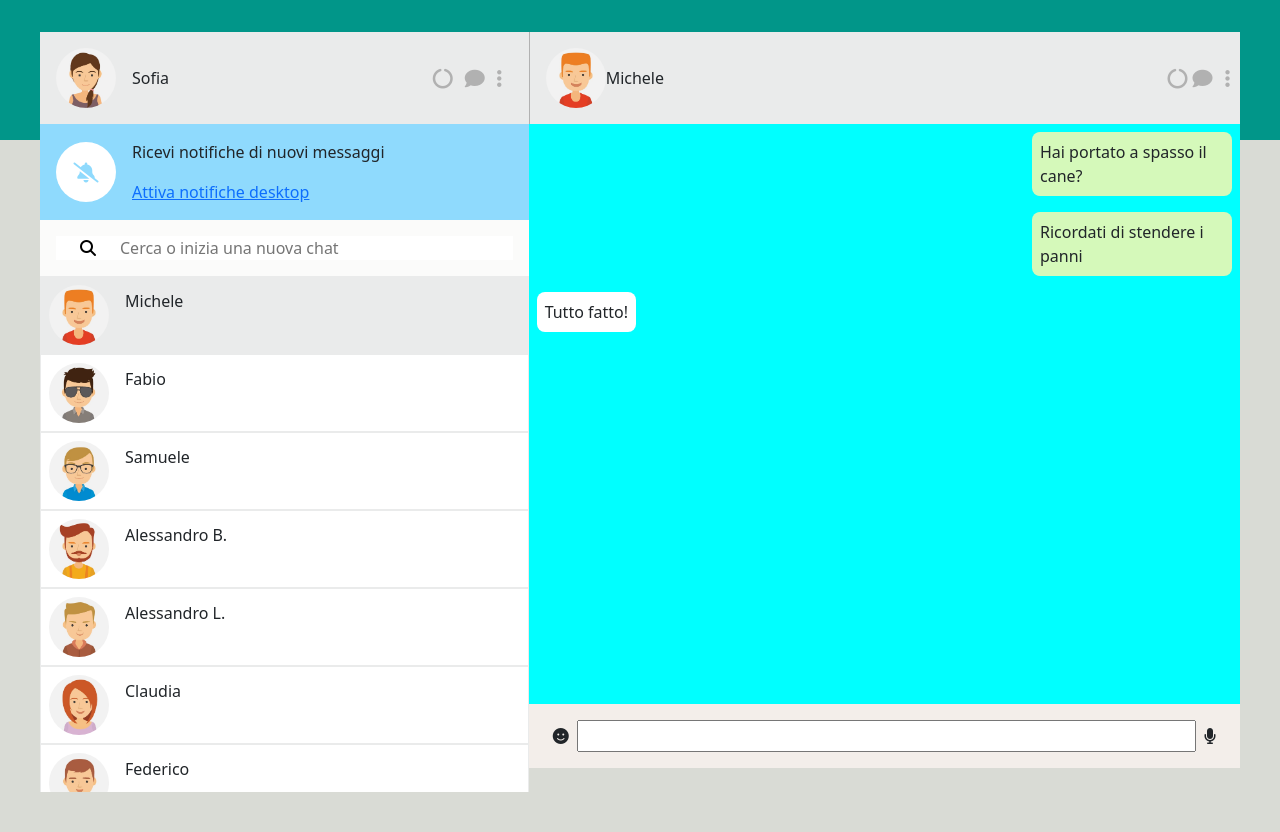
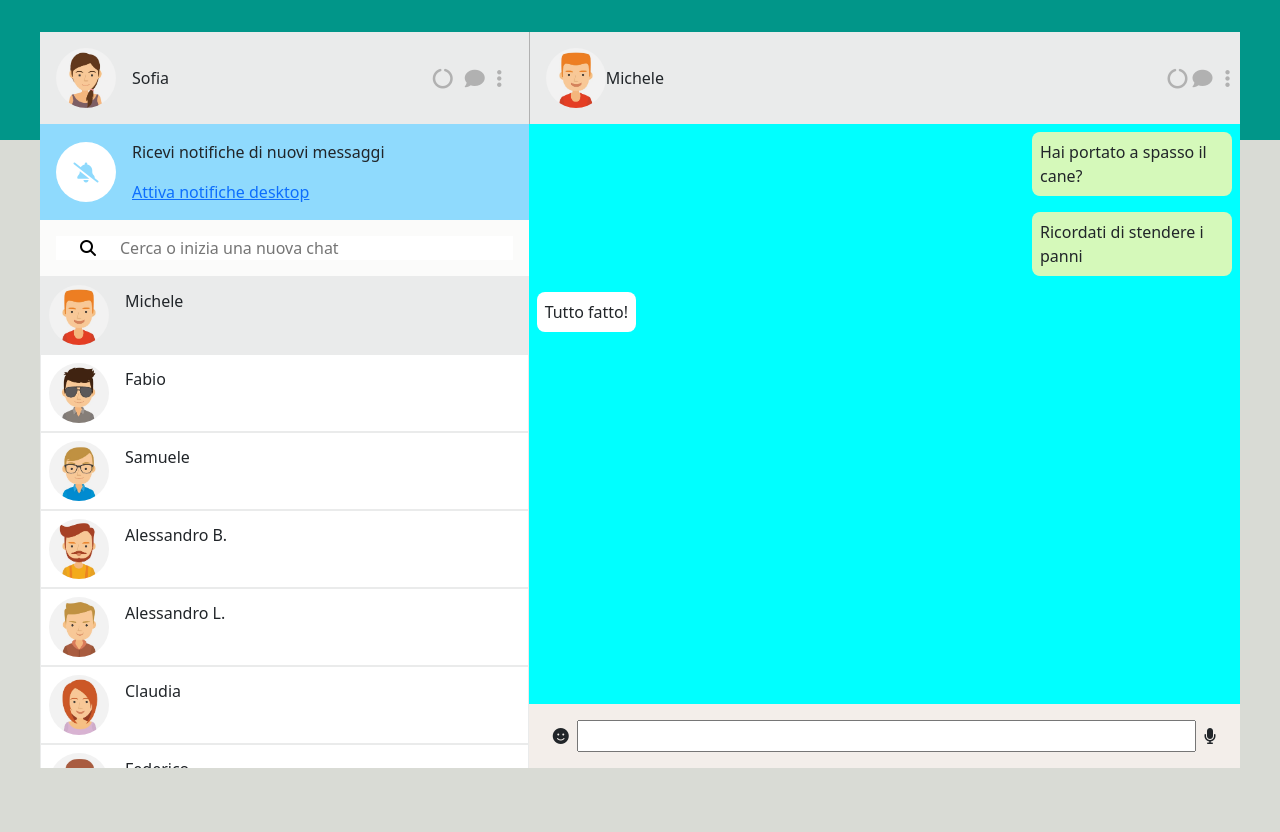
Before and after one commit to FabioCostantino84/vue-boolzapp, a plain HTML site: page index.html in a window 1280 px wide. Drawn offline with nearby package versions, Linux system fonts and the light colour scheme.

Commit message:
add fixed height contacts

```diff
--- a/assets/css/style.css
+++ b/assets/css/style.css
@@ -96,7 +96,7 @@ body
 .contacts
 {
   overflow-y: scroll;
-  height: calc(100% - 220px);
+  height: calc(100% - 244px);
 }
 
 .contact
```
